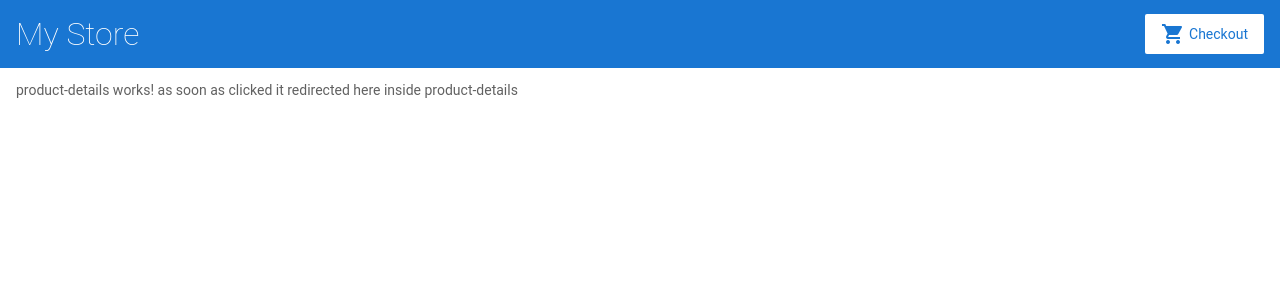
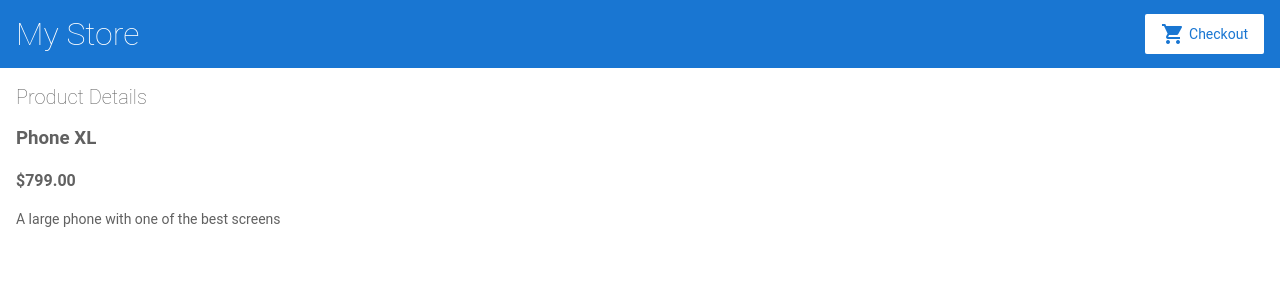
Before and after one commit to sandeepnegi1996/angular-qawl2b, an Angular app: page /products/0 in a window 1280 px wide. Shown: the top 300 px of the page. Built offline with nearby package versions, Linux system fonts and the light colour scheme.

Commit message:
Active route completed

```diff
--- a/src/app/product-details/product-details.component.html
+++ b/src/app/product-details/product-details.component.html
@@ -1,4 +1,8 @@
-<p>
-product-details works!
-as soon as clicked it redirected here inside product-details
-</p>
+<h2>Product Details</h2>
+
+<div *ngIf="product">
+  <h3>{{ product.name }}</h3>
+  <h4>{{ product.price | currency }}</h4>
+  <p>{{ product.description }}</p>
+
+</div>
--- a/src/app/product-details/product-details.component.ts
+++ b/src/app/product-details/product-details.component.ts
@@ -1,4 +1,7 @@
 import { Component, OnInit } from '@angular/core';
+import { ActivatedRoute } from '@angular/router';
+
+import { products } from '../products';
 
 @Component({
   selector: 'app-product-details',
@@ -7,9 +10,16 @@ import { Component, OnInit } from '@angular/core';
 })
 export class ProductDetailsComponent implements OnInit {
 
-  constructor() { }
+  product;
+  constructor(
+    private route: ActivatedRoute,
+  ) { }
 
   ngOnInit() {
+     this.route.paramMap.subscribe(params => {
+    this.product = products[+params.get('productId')];
+  });
+
   }
 
 }
```
